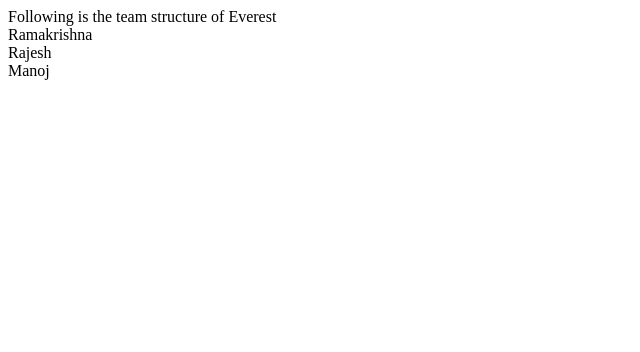
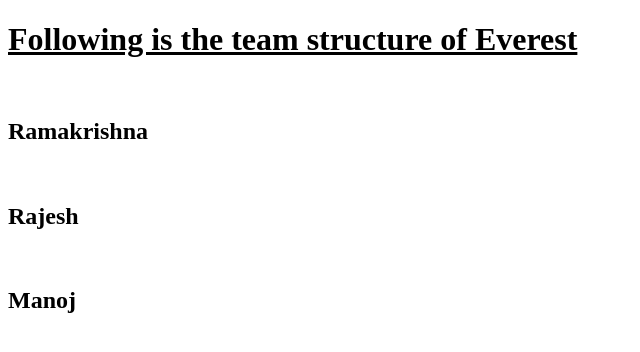
Before and after one commit to mailtoram/EverestTeam, a plain HTML site: page index.html in a window 1280 px wide. Shown: the whole page, without its empty margins (0-640 px from the left). Drawn offline with Linux system fonts and the light colour scheme.

Commit message:
Update index.html
Adding style

```diff
--- a/index.html
+++ b/index.html
@@ -4,9 +4,9 @@
 <title>Everest Team Structure</title>
 </head>
 <body>
-Following is the team structure of Everest
-<br/>Ramakrishna
-<br/>Rajesh
-<br/>Manoj
+<h1><u>Following is the team structure of Everest</u></h1>
+<br/><h2>Ramakrishna</h2>
+<br/><h2>Rajesh</h2>
+<br/><h2>Manoj</h2>
 </body>
 </html>
```
